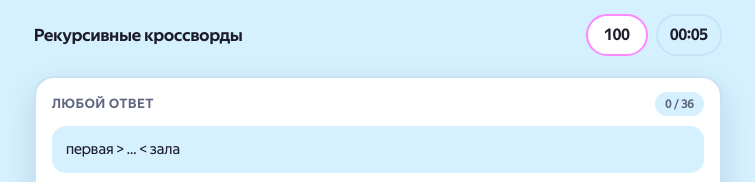
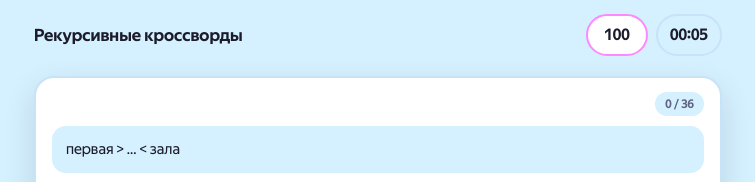
Before and after one commit to Cryt1ger/recursive_crosswords_app, a plain HTML site: page index.html in a window 1280 px wide. Shown: the top 182 px of the page, without its empty margins (262-1017 px from the left). Drawn offline with Linux system fonts and the light colour scheme.

Commit message:
Remove 'Любой ответ' label from answer composer

```diff
--- a/index.html
+++ b/index.html
@@ -22,7 +22,6 @@
 
     <section class="composer" id="composer" aria-label="Окно ввода ответов">
       <div class="composer-head">
-        <span class="composer-title">Любой ответ</span>
         <span class="progress" id="progress">0 / 0</span>
       </div>
       <div class="clue-preview" id="clue"></div>
--- a/styles.css
+++ b/styles.css
@@ -236,17 +236,9 @@ body {
 .composer-head {
   display: flex;
   align-items: center;
-  justify-content: space-between;
+  justify-content: flex-end;
   gap: 12px;
   margin-bottom: 10px;
-}
-
-.composer-title {
-  font-size: 13px;
-  font-weight: 700;
-  color: var(--muted);
-  text-transform: uppercase;
-  letter-spacing: 0.06em;
 }
 
 .progress {
```
